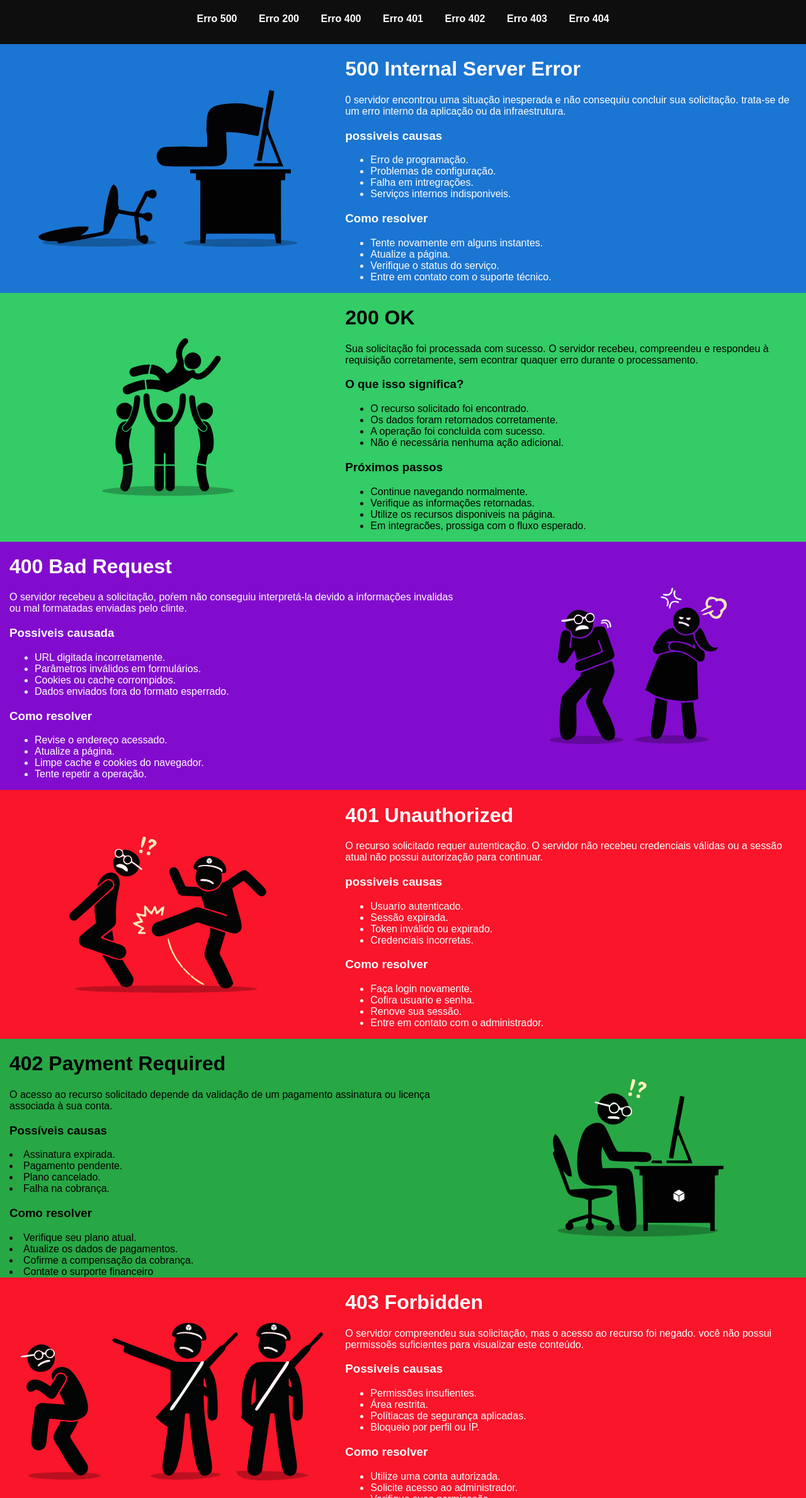
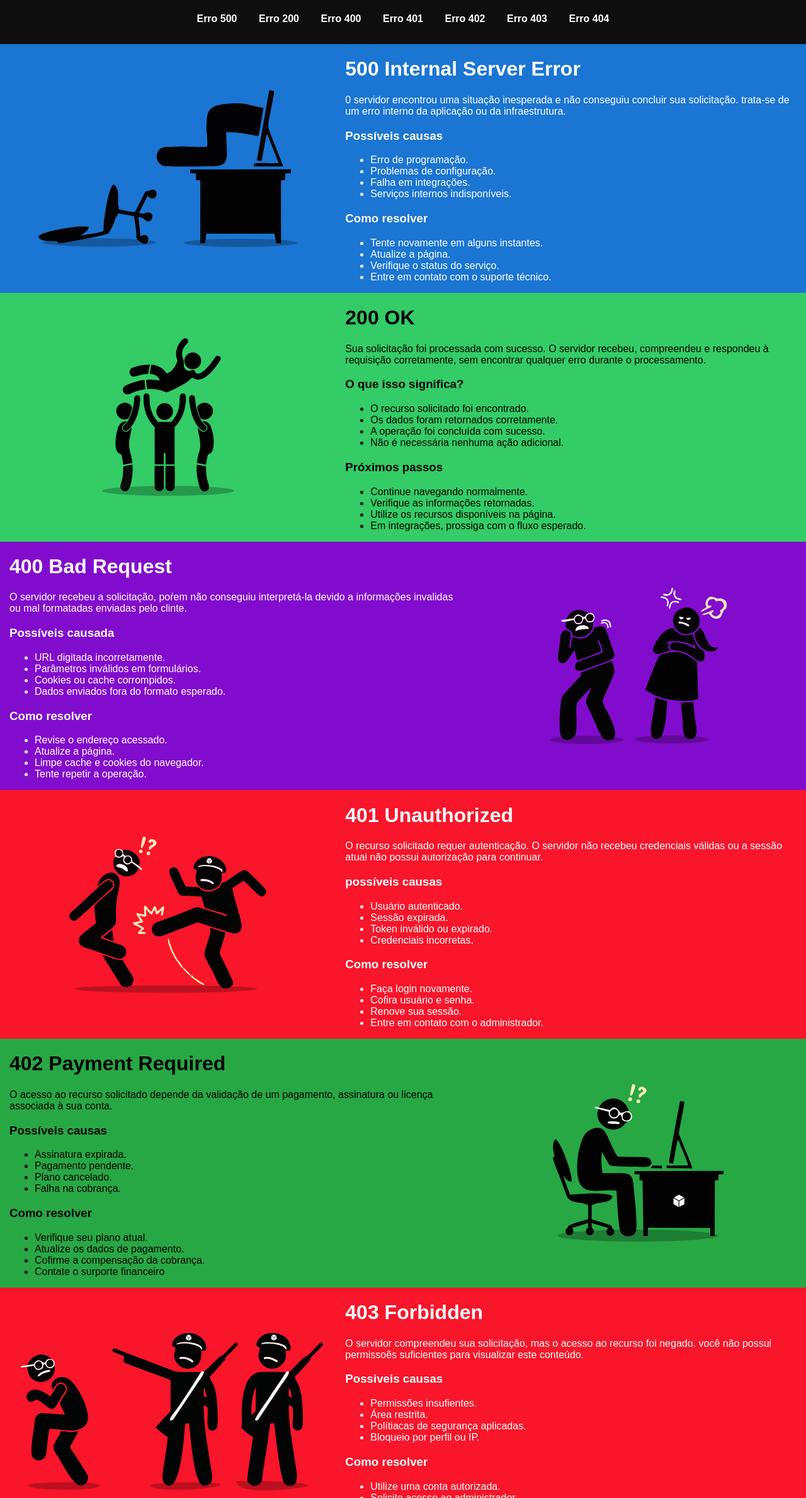
Before and after one commit to ideyou/murilo1, a plain HTML site: page website/index.html in a window 1280 px wide. Shown: the top 2378 px of the page at 63% size. Drawn offline with Linux system fonts and the light colour scheme.

Commit message:
bugfixes

```diff
--- a/website/estilos.css
+++ b/website/estilos.css
@@ -16,7 +16,7 @@ body {
     left: 0;
     position: sticky;
     text-align: center;
-    background: #000000f1;
+    background-color: #000000f1;
 }
 
 .btn {
--- a/website/index.html
+++ b/website/index.html
@@ -21,7 +21,7 @@
     </div>
 
     <!--seção: ERROR 500-->
-    <div id="ERROR_500" class="linha text-branco" style="background-color:#1B75D2;">
+    <div id="ERROR_500" class="linha text-branco" style="background:#1B75D2;">
         <div class="col-5 d-flex alinhar-meio p-2">
             <img class="img-error" src="assets/500.svg" alt="500 Internal Server Error">
         </div>
@@ -30,16 +30,16 @@
             <h1>500 Internal Server Error</h1>
             <p>
 
-            0 servidor encontrou uma situação inesperada e não consequiu concluir
+            0 servidor encontrou uma situação inesperada e não conseguiu concluir
             sua solicitação. trata-se de um erro interno da aplicação ou da infraestrutura.
             </p>
 
-            <h3>possiveis causas</h3>
+            <h3>Possíveis causas</h3>
             <ul>
                 <li>Erro de programação.</li>
                 <li>Problemas de configuração.</li>
-                <li>Falha em intregrações.</li>
-                <li>Serviços internos indisponiveis.</li>
+                <li>Falha em integrações.</li>
+                <li>Serviços internos indisponíveis.</li>
             </ul>
 
             <h3>Como resolver</h3>
@@ -53,7 +53,7 @@
     </div>
 
     <!--seção:ERROR 200-->
-    <div id="ERROR_200" class="linha text-preto" style="background-color:#33CC66;">
+   <div id="ERROR_200" class="linha text-preto" style="background-color:#33CC66;">
         <div class="col-5 d-flex alinhar-meio p-2">
             <img class="img-error" src="assets/200.svg" alt="200 OK">
         </div>
@@ -62,7 +62,7 @@
             <h1>200 OK</h1>
             <P>
                 Sua solicitação foi processada com sucesso. O servidor recebeu, compreendeu
-                e respondeu à requisição corretamente, sem econtrar quaquer erro durante
+                e respondeu à requisição corretamente, sem encontrar qualquer erro durante
                 o processamento.
             </p>
 
@@ -70,7 +70,7 @@
             <Ul>
                 <li>O recurso solicitado foi encontrado.</li>
                 <li>Os dados foram retornados corretamente.</li>
-                <li>A operação foi concluìda com sucesso.</li>
+                <li>A operação foi concluída com sucesso.</li>
                 <li>Não é necessária nenhuma ação adicional.</li>
             </ul>
 
@@ -78,8 +78,8 @@
             <ul>
                 <li>Continue navegando normalmente.</li>
                 <li>Verifique as informações retornadas.</li>
-                <li>Utilize os recursos disponiveis na página.</li>
-                <li>Em integracões, prossiga com o fluxo esperado.</li>
+                <li>Utilize os recursos disponíveis na página.</li>
+                <li>Em integrações, prossiga com o fluxo esperado.</li>
             </ul>
         </div>
     </div>
@@ -87,18 +87,18 @@
     <!--Seção: ERROR 400-->
     <div id="ERROR_400" class="linha text-branco" style="background-color: #820CCD;">
         <div class="col-7">
-            <h1>400 Bad Request</h1>
+           <h1>400 Bad Request</h1>
             <p>
                 O servidor recebeu a solicitação, poŕem não conseguiu interpretá-la devido
                 a informações invalidas ou mal formatadas enviadas pelo clinte.
             </p>
 
-            <h3>Possiveis causada</h3>
+            <h3>Possíveis causada</h3>
             <ul>
                 <li>URL digitada incorretamente.</li>
                 <li>Parâmetros inválidos em formulários.</li>
                 <li>Cookies ou cache corrompidos.</li>
-                <li>Dados enviados fora do formato esperrado.</li>
+                <li>Dados enviados fora do formato esperado.</li>
             </ul>
             <h3>Como resolver</h3>
             <ul>
@@ -114,7 +114,7 @@
         </div>
     </div>
     <!--Seçao:ERROR 401-->
-    <div id="ERROR_401" class="linha text-branco" style="background-color:#F9152A;">
+     <div id="ERROR_401" class="linha text-branco" style="background-color:#F9152A;">
         <div class="col-5 d-flex alinhar-meio p-2">
             <img class="img-error" src="assets/401.svg" alt="401 Unauthorized">
         </div>
@@ -126,9 +126,9 @@
                 válidas ou a sessão atual não possui autorização para continuar.
             </p>
 
-            <h3>possiveis causas</h3>
+            <h3>possíveis causas</h3>
             <ul>
-                <li>Usuarío autenticado.</li>
+                <li>Usuário autenticado.</li>
                 <li>Sessão expirada.</li>
                 <li>Token inválido ou expirado.</li>
                 <li>Credenciais incorretas.</li>
@@ -137,7 +137,7 @@
             <h3>Como resolver</h3>
             <ul>
                 <li>Faça login novamente.</li>
-                <li>Cofira usuario e senha.</li>
+                <li>Cofira usuário e senha.</li>
                 <li>Renove sua sessão.</li>
                 <li>Entre em contato com o administrador.</li>
             </ul>
@@ -149,12 +149,12 @@
         <div class="col-7">
             <h1>402 Payment Required</h1>
             <p>
-                O acesso ao recurso solicitado depende da validação de um pagamento
+                O acesso ao recurso solicitado depende da validação de um pagamento,
                 assinatura ou licença associada à sua conta.
             </p>
 
             <h3>Possíveis causas</h3>
-            </ul>
+            <ul>
             <li>Assinatura expirada.</li>
             <li>Pagamento pendente.</li>
             <li>Plano cancelado.</li>
@@ -162,9 +162,9 @@
             </ul>
 
             <h3>Como resolver</h3>
-            </ul>
+            <ul>
             <li>Verifique seu plano atual.</li>
-            <li>Atualize os dados de pagamentos.</li>
+            <li>Atualize os dados de pagamento.</li>
             <li>Cofirme a compensação da cobrança.</li>
             <li>Contate o surporte financeiro</li>
             </ul>
```
Also changed, not shown: PROVA/index.html (added, +5 -0 lines), PROVA/app.js (added), PROVA/custom.css (added).
